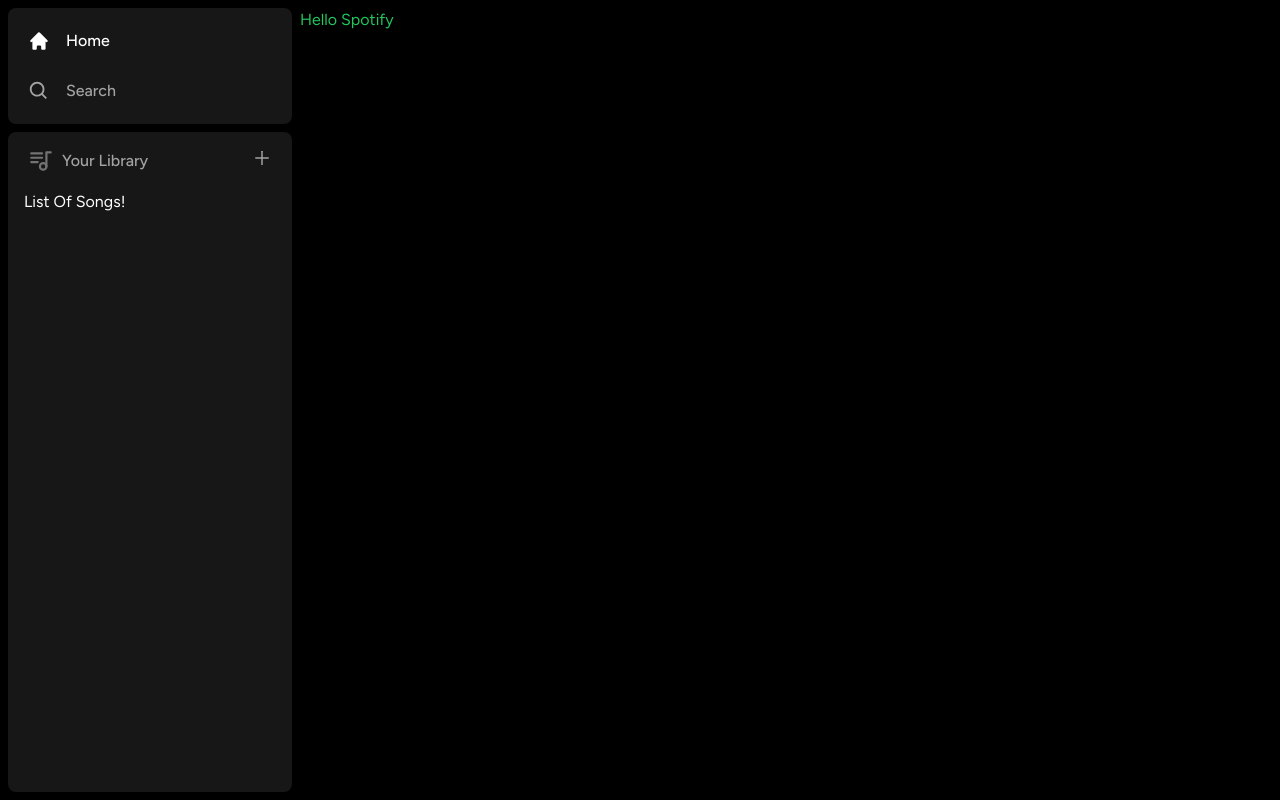
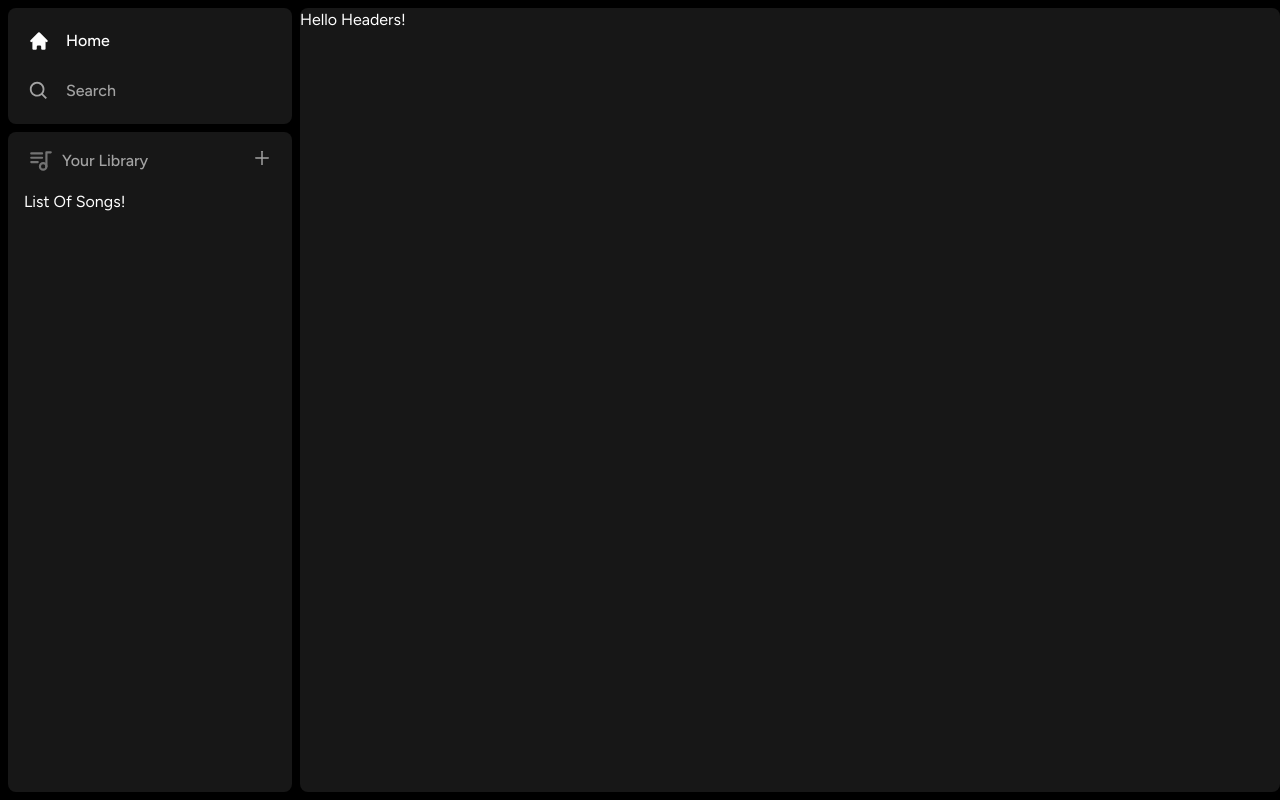
Before and after one commit to rbncardoso/spotify_clone, a Next.js app: page / in a window 1280 px wide. Built offline with nearby package versions, Linux system fonts and the light colour scheme.

Commit message:
added Header component

```diff
--- a/app/(site)/page.tsx
+++ b/app/(site)/page.tsx
@@ -1,7 +1,13 @@
+import Header from "@/components/Header";
 
 
 export default function Home() {
   return (
-    <div className="text-green-500">Hello Spotify </div>
+    <div className="bg-neutral-900 rounded-lg h-full w-full overflow-hidden
+                      overflow-y-auto">
+      <Header>
+
+      </Header>
+      </div>
   )
 }
--- /dev/null
+++ b/components/Header.tsx
@@ -0,0 +1,25 @@
+'use client'
+
+import { useRouter } from 'next/navigation';
+import React from 'react'
+interface HeaderProps {
+  children: React.ReactNode;
+  className?: string;
+}
+
+const Header: React.FC<HeaderProps> = ({
+  children,
+  className
+}) => {
+  const router = useRouter();
+  const handleLogout = () =>{
+
+  };
+  return (
+    <div>
+      Hello Headers!
+    </div>
+  )
+}
+
+export default Header
```
